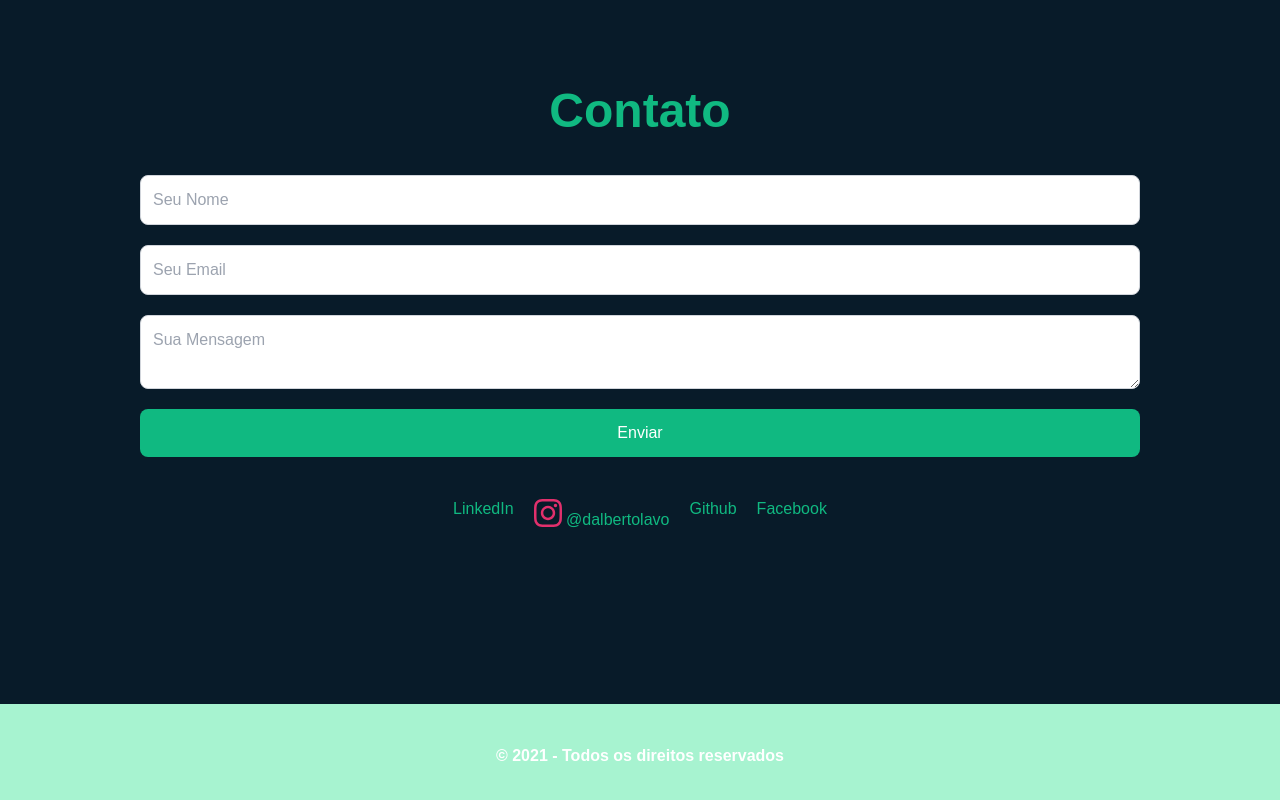
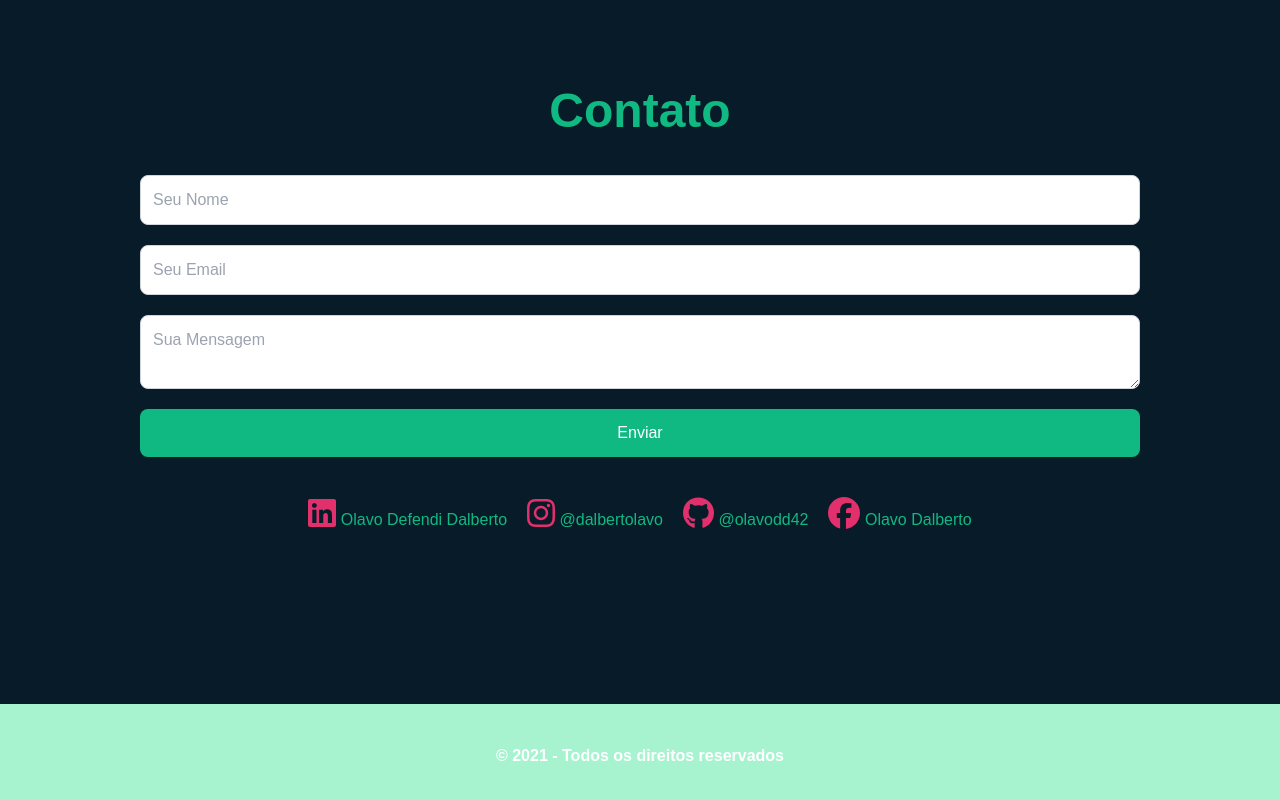
Before and after one commit to olavodd42/meu-portfolio, a React (Create React App) app: page / in a window 1280 px wide. Shown: the part 3810-4610 px from the top of the page. Built offline with nearby package versions, Linux system fonts and the light colour scheme.

Commit message:
adiciona mais icones

```diff
--- a/src/components/Contact.js
+++ b/src/components/Contact.js
@@ -2,6 +2,9 @@ import React, { useState } from 'react';
 import emailjs from 'emailjs-com'; // Certifique-se de instalar esta dependência
 import { FontAwesomeIcon } from '@fortawesome/react-fontawesome';
 import { faInstagram } from '@fortawesome/free-brands-svg-icons';
+import { faLinkedin } from '@fortawesome/free-brands-svg-icons';
+import { faGithub } from '@fortawesome/free-brands-svg-icons';
+import { faFacebook } from '@fortawesome/free-brands-svg-icons';
 
 export default function Contact() {
     const [formData, setFormData] = useState({
@@ -83,16 +86,16 @@ export default function Contact() {
             </form>
             <div className="flex justify-center gap-5 mt-10">
                 <a href="https://www.linkedin.com/in/olavo-defendi-dalberto-050144235" target="_blank" rel="noopener noreferrer" className="text-emerald-500 hover:text-emerald-600 transition duration-300">
-                    LinkedIn
+                <FontAwesomeIcon icon={faLinkedin} size="2x" color="#E1306C" /> Olavo Defendi Dalberto
                 </a>
                 <a href="https://www.instagram.com/dalbertolavo" target="_blank" rel="noopener noreferrer" className="text-emerald-500 hover:text-emerald-600 transition duration-300">
                 <FontAwesomeIcon icon={faInstagram} size="2x" color="#E1306C" /> @dalbertolavo
                 </a>
                 <a href="https://www.github.com/olavodd42" target="_blank" rel="noopener noreferrer" className="text-emerald-500 hover:text-emerald-600 transition duration-300">
-                    Github
+                <FontAwesomeIcon icon={faGithub} size="2x" color="#E1306C" /> @olavodd42
                 </a>
                 <a href="https://www.facebook.com/OlavoDDalberto" target="_blank" rel="noopener noreferrer" className="text-emerald-500 hover:text-emerald-600 transition duration-300">
-                    Facebook
+                <FontAwesomeIcon icon={faFacebook} size="2x" color="#E1306C" /> Olavo Dalberto
                 </a>
             </div>
         </section>
```
